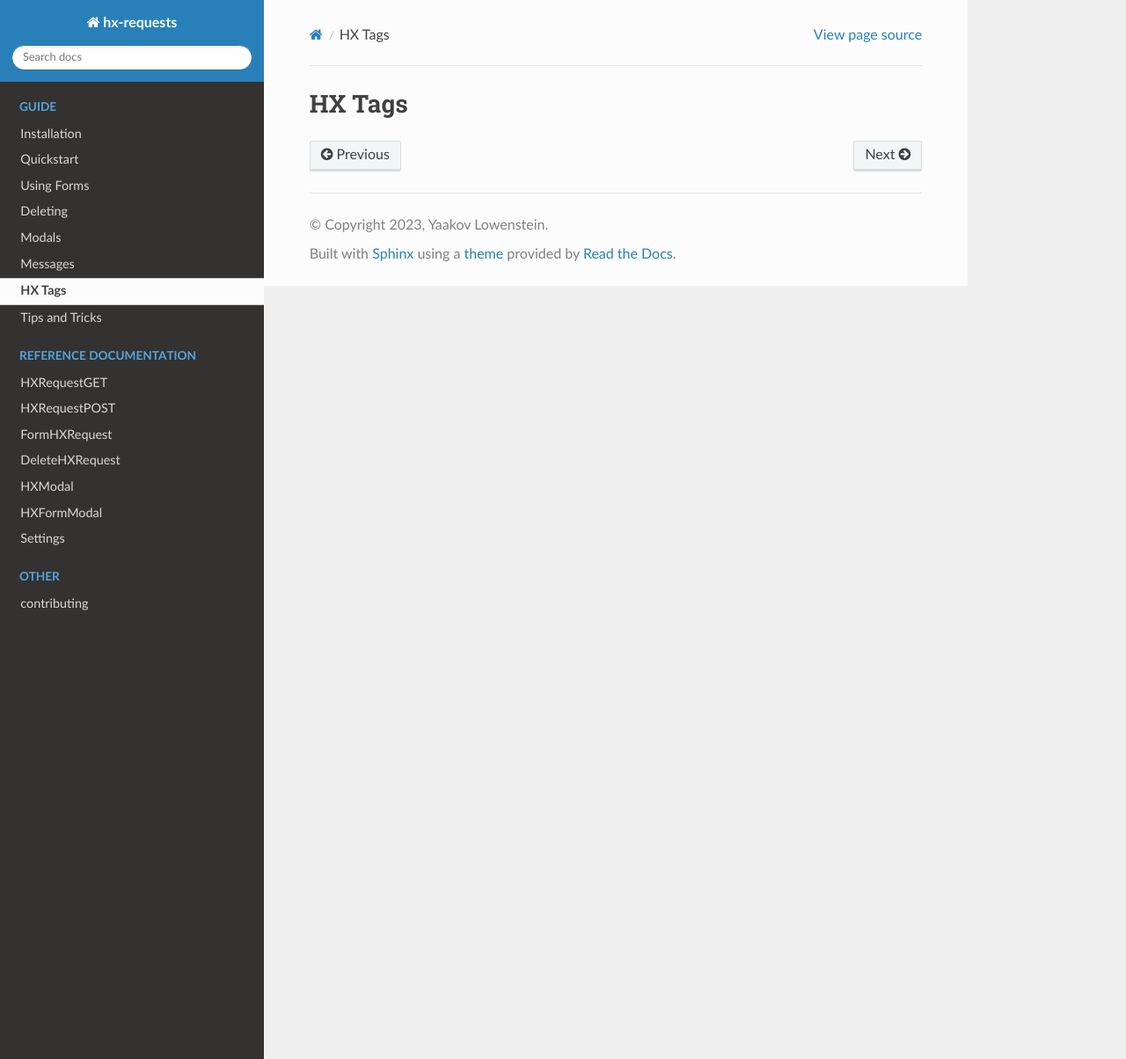
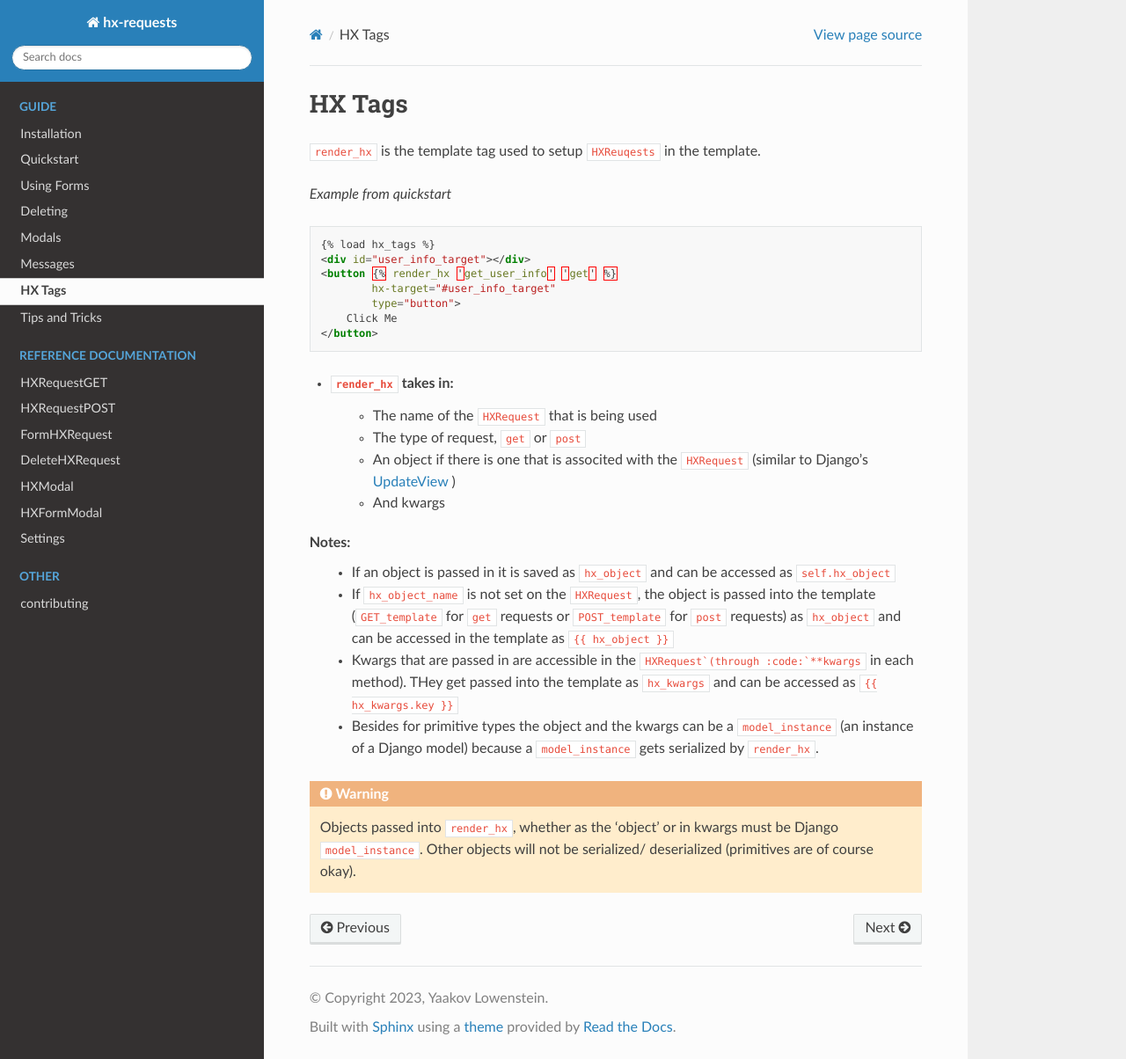
Before and after one commit to yaakovLowenstein/hx-requests, a Sphinx documentation site: the page built from docs/guide/hx_tags.rst, in a window 1280 px wide and 1204 px high. Shown: the whole window at 88% size. Built offline with Sphinx 7.4.7 and the Read the Docs theme 2.0.0, drawn with Linux system fonts in a browser that asks for light colours.

Commit message:
docs: Add section on hx tags

```diff
--- a/docs/guide/hx_tags.rst
+++ b/docs/guide/hx_tags.rst
@@ -1,2 +1,32 @@
 HX Tags
 =======
+
+:code:`render_hx` is the template tag used to setup :code:`HXReuqests` in the template.
+
+*Example from quickstart*
+
+.. code-block:: html
+
+    {% load hx_tags %}
+    <div id="user_info_target"></div>
+    <button {% render_hx 'get_user_info' 'get' %}
+            hx-target="#user_info_target"
+            type="button">
+        Click Me
+    </button>
+
+- :code:`render_hx` takes in:
+    - The name of the :code:`HXRequest` that is being used
+    - The type of request, :code:`get` or :code:`post`
+    - An object if there is one that is associted with the :code:`HXRequest` (similar to Django's `UpdateView <https://docs.djangoproject.com/en/4.2/ref/class-based-views/generic-editing/#django.views.generic.edit.UpdateView>`_ )
+    - And kwargs
+
+Notes:
+    - If an object is passed in it is saved as :code:`hx_object` and can be accessed as :code:`self.hx_object`
+    - If :code:`hx_object_name` is not set on the :code:`HXRequest`, the object is passed into the template (:code:`GET_template` for :code:`get` requests or :code:`POST_template` for :code:`post` requests) as :code:`hx_object` and can be accessed in the template as :code:`{{ hx_object }}`
+    - Kwargs that are passed in are accessible in the :code:`HXRequest`(through :code:`**kwargs` in each method). THey get passed into the template as :code:`hx_kwargs` and can be accessed as :code:`{{ hx_kwargs.key }}`
+    - Besides for primitive types the object and the kwargs can be a :code:`model_instance` (an instance of a Django model) because a :code:`model_instance` gets serialized by :code:`render_hx`.
+
+.. warning::
+
+    Objects passed into :code:`render_hx`, whether as the 'object' or in kwargs must be Django :code:`model_instance`. Other objects will not be serialized/ deserialized (primitives are of course okay).
```
